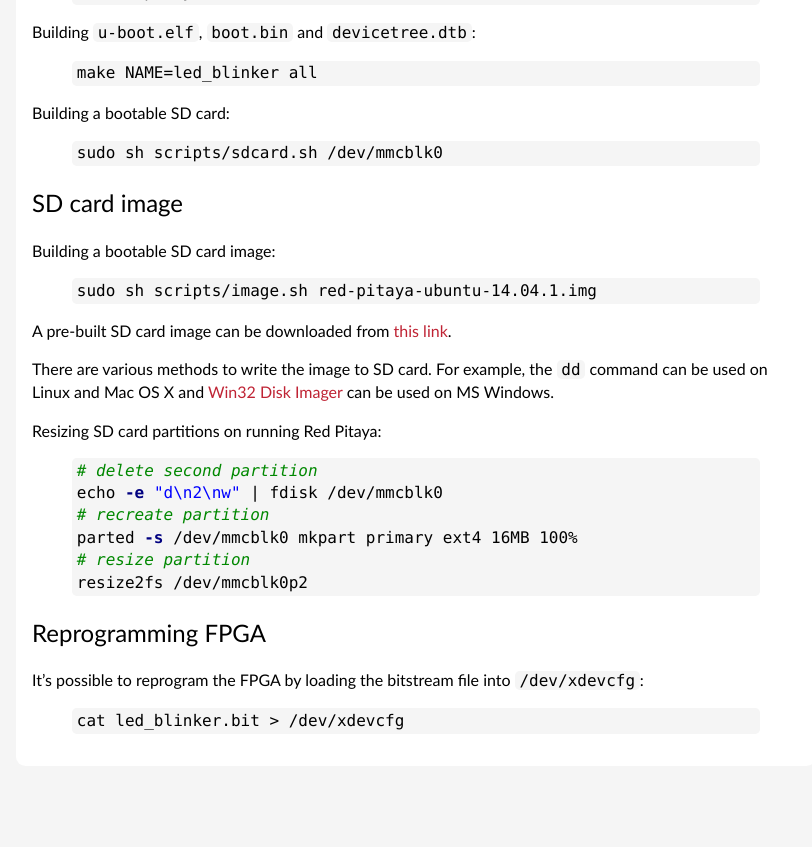
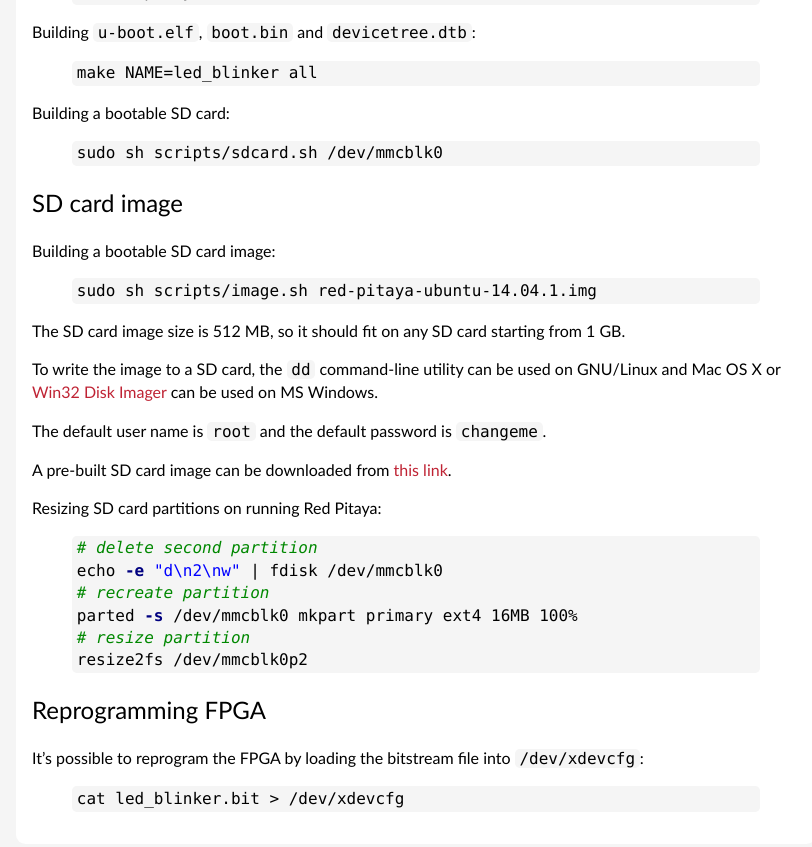
Before and after one commit to pavel-demin/red-pitaya-notes, a Jekyll site: the page built from led-blinker.md, in a window 1280 px wide and 900 px high, scrolled down 2529 px. Shown: the top 847 px of the window, without its empty margins (224-1036 px from the left). Built offline with Jekyll 4.4.1, drawn with Linux system fonts in a browser that asks for light colours; before the commit the page ends 3351 px from its top, so only the background shows below that.

Commit message:
add more information about SD card image

```diff
--- a/led-blinker.md
+++ b/led-blinker.md
@@ -143,9 +143,13 @@ Building a bootable SD card image:
 sudo sh scripts/image.sh red-pitaya-ubuntu-14.04.1.img
 {% endhighlight %}
 
+The SD card image size is 512 MB, so it should fit on any SD card starting from 1 GB.
+
+To write the image to a SD card, the `dd` command-line utility can be used on GNU/Linux and Mac OS X or [Win32 Disk Imager](http://sourceforge.net/projects/win32diskimager/) can be used on MS Windows.
+
+The default user name is `root` and the default password is `changeme`.
+
 A pre-built SD card image can be downloaded from [this link](https://googledrive.com/host/0B-t5klOOymMNfmJ0bFQzTVNXQ3RtWm5SQ2NGTE1hRUlTd3V2emdSNzN6d0pYamNILW83Wmc/red-pitaya-ubuntu-14.04.1-20150130.zip).
-
-There are various methods to write the image to SD card. For example, the `dd` command can be used on Linux and Mac OS X and [Win32 Disk Imager](http://sourceforge.net/projects/win32diskimager/) can be used on MS Windows.
 
 Resizing SD card partitions on running Red Pitaya:
 {% highlight bash %}
```
